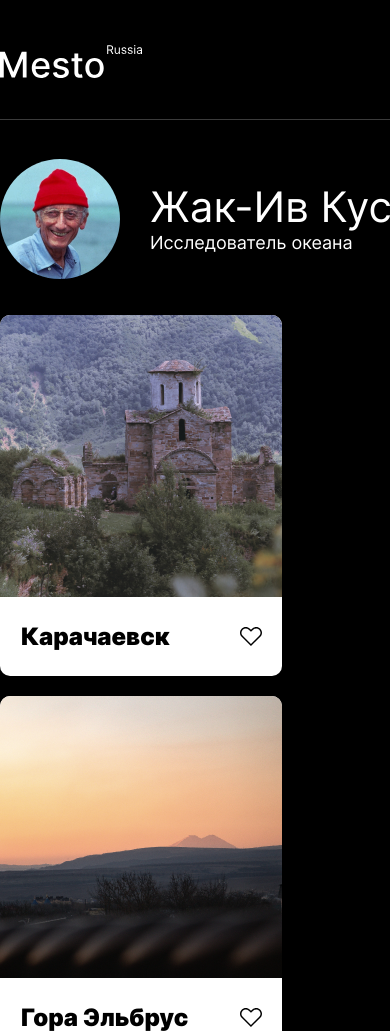
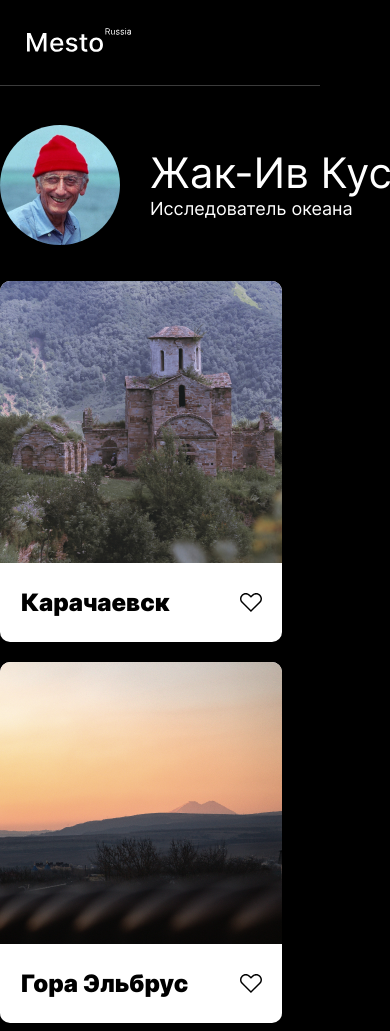
Before and after one commit to RomanVlasik/mesto, a plain HTML site: page index.html in a window 390 px wide. Shown: the top 1031 px of the page. Drawn offline with Linux system fonts and the light colour scheme.

Commit message:
Develop/Header
Develop/Header

```diff
--- a/blocks/Header/Header.css
+++ b/blocks/Header/Header.css
@@ -6,3 +6,17 @@
     justify-content: space-between;
     margin-top: 45px;
 }
+
+@media (min-width: 768px) and (max-width: 1023px) {
+    .Header {
+        max-width: 720px;
+    }
+}
+
+@media screen and (max-width: 767px) {
+    .Header {
+        max-width: 320px;
+        min-height: 57px;
+        margin-top: 28px;
+    }
+}
--- a/blocks/Header/__logo/Header__logo.css
+++ b/blocks/Header/__logo/Header__logo.css
@@ -2,3 +2,11 @@
    max-width: 142px;
    min-height: 33px;
 }
+
+@media screen and (max-width: 767px) {
+   .Header__logo {
+      max-width: 103.74px;
+      min-height: 24.4px;
+      margin-left: 27px;
+   }
+}
```
